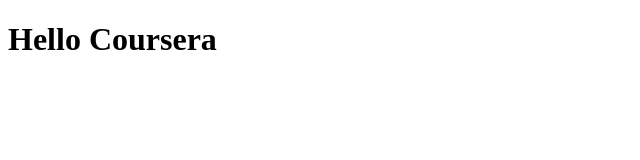
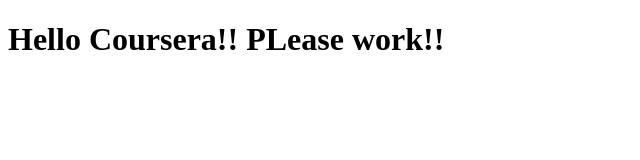
Before and after one commit to Sbenii/Coursera-test, a plain HTML site: page site/Index.html in a window 1280 px wide. Shown: the whole page, without its empty margins (0-640 px from the left). Drawn offline with Linux system fonts and the light colour scheme.

Commit message:
new thing.

```diff
--- a/site/Index.html
+++ b/site/Index.html
@@ -6,6 +6,6 @@
     <title>Hello Coursera</title>
 </head>
 <body>
-    <h1>Hello Coursera</h1>
+    <h1>Hello Coursera!! PLease work!!</h1>
 </body>
 </html>
```
